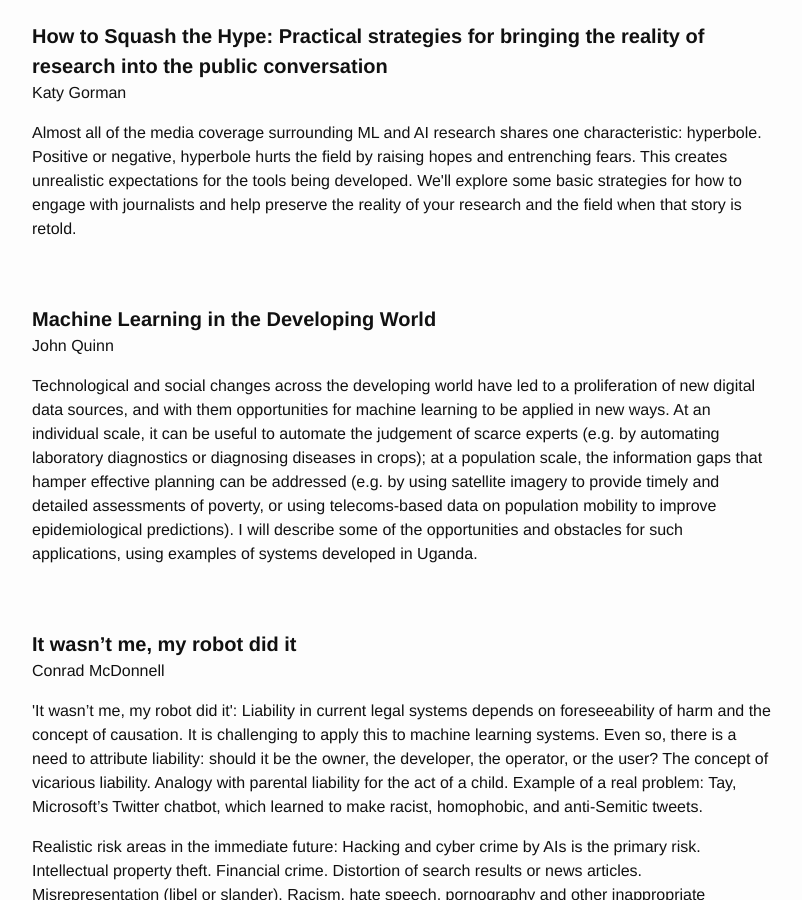
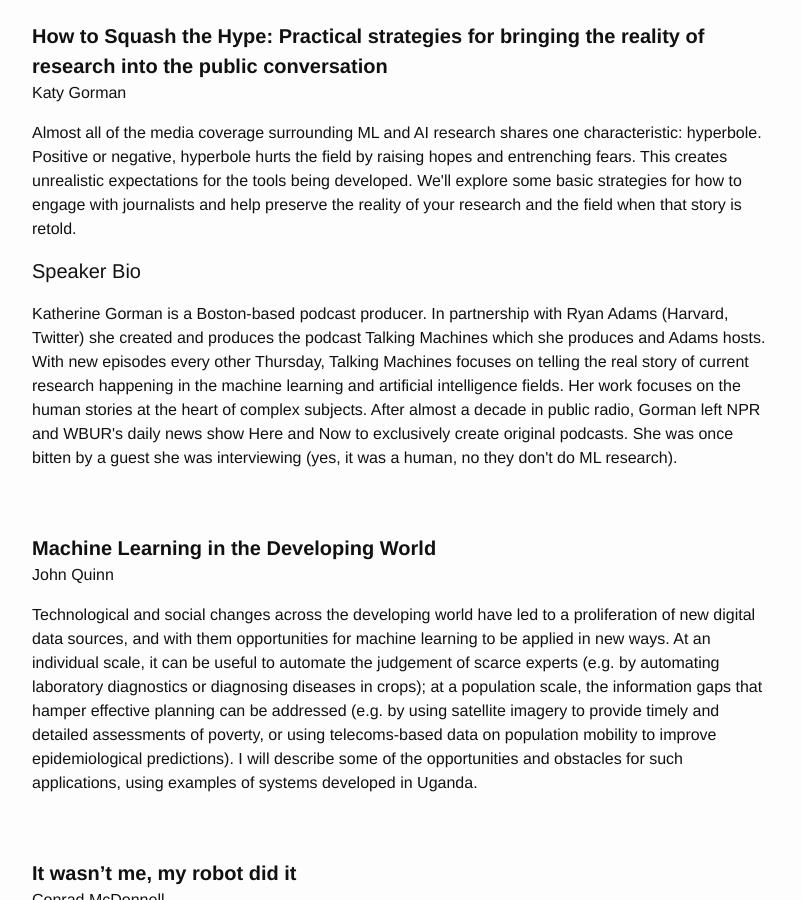
Before and after one commit to dalimeeting/dalimeeting.github.io, a Jekyll site: the page built from _posts/2016-04-01-machine-learning-society.md, in a window 1280 px wide and 900 px high, scrolled down 2348 px. Shown: the whole window, without its empty margins (238-1040 px from the left). Built offline with Jekyll 4.4.1, drawn with Linux system fonts in a browser that asks for light colours.

Commit message:
Add bio for Katy.

```diff
--- a/_layouts/workshop.html
+++ b/_layouts/workshop.html
@@ -43,16 +43,17 @@ layout: default
     <h1 style='font-size:2em'>Abstracts</h1>
 <!--    abstracts-->
     {% for talk in page.talks %}
-        {% if talk.abstract %}
+        {% if talk.abstract or talk.bio %}
 
         <br>
 <h4 id='{{talk.speaker}}' style='margin-bottom:0'><b>{{ talk.title }}</b></h4>
             {{ talk.speaker }}
 
-
+            {% if talk.abstract %}
             <p style='margin-top:1em'>
                 {{ talk.abstract }}
             </p>
+	    {% endif %}
 
             {% if talk.abstract2 %}
                 <p style='margin-top:1em'>
@@ -64,7 +65,12 @@ layout: default
                     {{ talk.abstract3 }}
                 </p>
             {% endif %}
-
+	    {% if talk.bio %}
+		<h4>Speaker Bio</h4>
+                  <p style='margin-top:1em'>
+                    {{ talk.bio }}
+		  </p>
+            {% endif %}
         </br>
         {% endif %}
     {% endfor %}
--- a/_posts/2016-04-01-machine-learning-society.md
+++ b/_posts/2016-04-01-machine-learning-society.md
@@ -39,6 +39,9 @@ Research"
   start: "10:50"
   end: "11:15"
   abstract: "Almost all of the media coverage surrounding ML and AI research shares one characteristic: hyperbole. Positive or negative, hyperbole hurts the field by raising hopes and entrenching fears. This creates unrealistic expectations for the tools being developed. We'll explore some basic strategies for how to engage with journalists and help preserve the reality of your research and the field when that story is retold."
+  bio: "Katherine Gorman is a Boston-based podcast producer. In partnership with Ryan Adams (Harvard, Twitter) she created and produces the podcast Talking Machines which she produces and Adams hosts. With new episodes every other Thursday, Talking Machines focuses on telling the real story of current research happening in the machine learning and artificial intelligence fields.
+
+Her work focuses on the human stories at the heart of complex subjects. After almost a decade in public radio, Gorman left NPR and WBUR's daily news show Here and Now to exclusively create original podcasts. She was once bitten by a guest she was interviewing (yes, it was a human, no they don't do ML research)."
 - title: ""
   start: "Coffee Break"
 - title: "Machine Learning in the Developing World"
```
